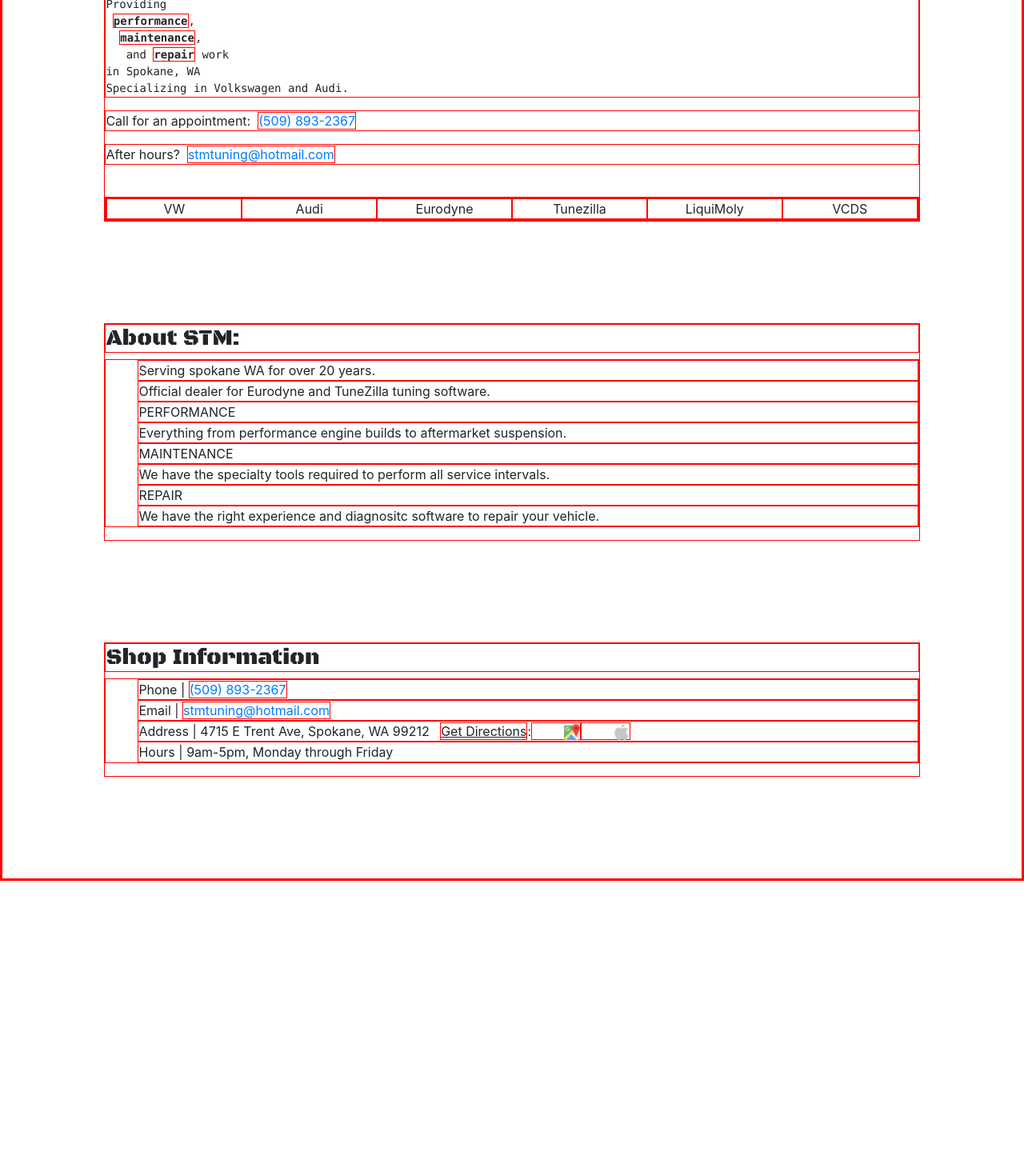
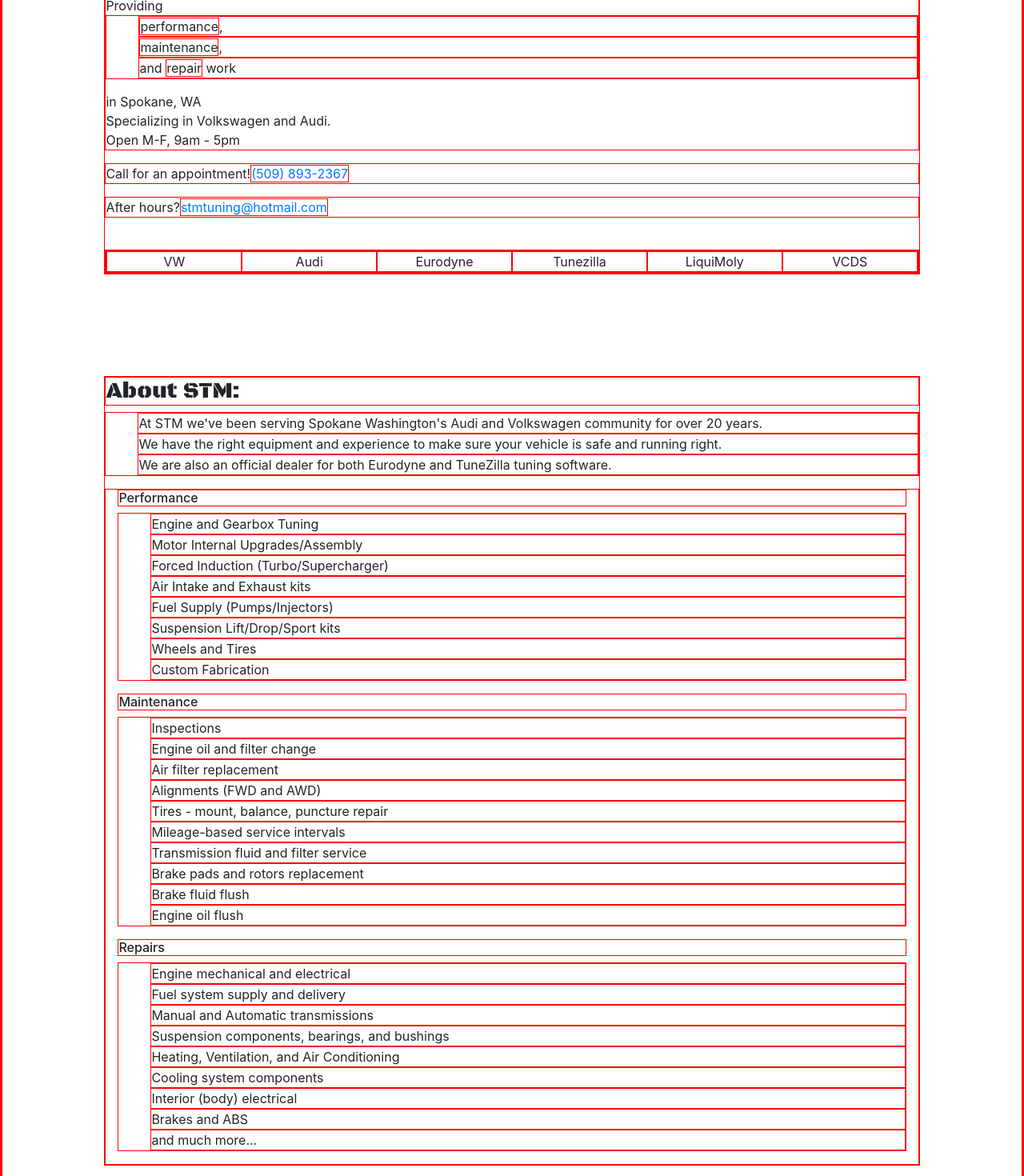
Before and after one commit to Adaigh/stm_2025, a React (Vite) app: page / in a window 1280 px wide. Shown: the part 360-1830 px from the top of the page at 80% size. Before the commit the page ends 1461 px from the top, so only its background shows below. Built offline with nearby package versions, Linux system fonts and the light colour scheme.

Commit message:
Content and structure updates.
Updated the 'about' section for cohesive and comprehensive service lists.  Restructured the 'main' section to support clean links to each of the service sections.  Added operating hours to the 'main' section content.

```diff
--- a/src/components/about.tsx
+++ b/src/components/about.tsx
@@ -1,28 +1,95 @@
+import {FC} from "react";
+import { Dict } from "./util";
+
 export default function About() {
+
     return (
         <div className="section" id="about">
             <h3>About STM:</h3>
             <ul>
-                {notes.map((val,index) => {
+                {notes.map((val, index) => {
                     var aboutKey = 'about' + index;
-                    return(
+                    return (
                         <li key={aboutKey}>
                             {val}
                         </li>
                     )
                 })}
             </ul>
+            <div className="container-fluid">
+                {Object.keys(services).map((val, index) => {
+                    var serviceKey = val + index
+                    return (
+                        <DropDownList serviceName={val} parentKey={serviceKey} />
+                    )
+                })}
+            </div>
         </div>
     )
 }
 
-const notes = [
-    "Serving spokane WA for over 20 years.",
-    "Official dealer for Eurodyne and TuneZilla tuning software.",
-    "PERFORMANCE",
-    "Everything from performance engine builds to aftermarket suspension.",
-    "MAINTENANCE",
-    "We have the specialty tools required to perform all service intervals.",
-    "REPAIR",
-    "We have the right experience and diagnositc software to repair your vehicle."
+interface ListProps {
+    serviceName:string;
+    parentKey:string;
+}
+
+const DropDownList: FC<ListProps> = ({serviceName, parentKey}) => {
+
+    return (
+        <>
+            <h6 key={parentKey}> {serviceName}</ h6 >
+            <ul>
+                {services[serviceName].map((v, i) => {
+                    var indServiceKey = parentKey + i
+                    return (
+                        <li key={indServiceKey}>
+                            {v}
+                        </li>
+                    )
+                })}
+            </ul>
+        </>
+    )
+}
+
+const notes: string[] = [
+    "At STM we've been serving Spokane Washington's Audi and Volkswagen community for over 20 years.",
+    "We have the right equipment and experience to make sure your vehicle is safe and running right.",
+    "We are also an official dealer for both Eurodyne and TuneZilla tuning software."
 ]
+
+const services: Dict<string[]> = {
+    'Performance': [
+        "Engine and Gearbox Tuning",
+        "Motor Internal Upgrades/Assembly",
+        "Forced Induction (Turbo/Supercharger)",
+        "Air Intake and Exhaust kits",
+        "Fuel Supply (Pumps/Injectors)",
+        "Suspension Lift/Drop/Sport kits",
+        "Wheels and Tires",
+        "Custom Fabrication"
+    ],
+    "Maintenance": [
+        "Inspections",
+        "Engine oil and filter change",
+        "Air filter replacement",
+        "Alignments (FWD and AWD)",
+        "Tires - mount, balance, puncture repair",
+        "Mileage-based service intervals",
+        "Transmission fluid and filter service",
+        "Brake pads and rotors replacement",
+        "Brake fluid flush",
+        "Engine oil flush"
+    ],
+    "Repairs": [
+        "Engine mechanical and electrical",
+        "Fuel system supply and delivery",
+        "Manual and Automatic transmissions",
+        "Suspension components, bearings, and bushings",
+        "Heating, Ventilation, and Air Conditioning",
+        "Cooling system components",
+        "Interior (body) electrical",
+        "Brakes and ABS",
+        "and much more..."
+    ]
+}
--- a/src/components/main.tsx
+++ b/src/components/main.tsx
@@ -7,20 +7,31 @@
         <div className="section">
             <h1>STM Tuning</h1>
             <h6>European import garage</h6>
-            <pre>
-                Providing<br />
-                &nbsp;<b>performance</b>,<br />
-                &nbsp;&nbsp;<b>maintenance</b>,<br />
-                &nbsp;&nbsp;&nbsp;and <b>repair</b> work<br/>
-                in Spokane, WA<br />
+            <p>
+                Providing
+                <ul className="service-link-list">
+                    <li>
+                        <span className="service-link">performance</span>,
+                    </li>
+                    <li>
+                        <span className="service-link">maintenance</span>,
+                    </li>
+                    <li>
+                        and <span className="service-link">repair</span> work
+                    </li>
+                </ul>
+                in Spokane, WA
+                <br />
                 Specializing in Volkswagen and Audi.
-            </pre>
+                <br />
+                Open M-F, 9am - 5pm
+            </p>
             <p>
                 {/* To book an appointment call: */}
-                Call for an appointment:&nbsp;&nbsp;
+                Call for an appointment!
                 <PhoneLink />
             </p>
-            <p>After hours?&nbsp;&nbsp;
+            <p>After hours?
                 <EmailLink />
             </p>
             <br></br>
--- a/src/components/util.tsx
+++ b/src/components/util.tsx
@@ -15,3 +15,7 @@
         </a>
     )
 }
+
+export interface Dict<T> {
+    [key: string]: T;
+}
```
